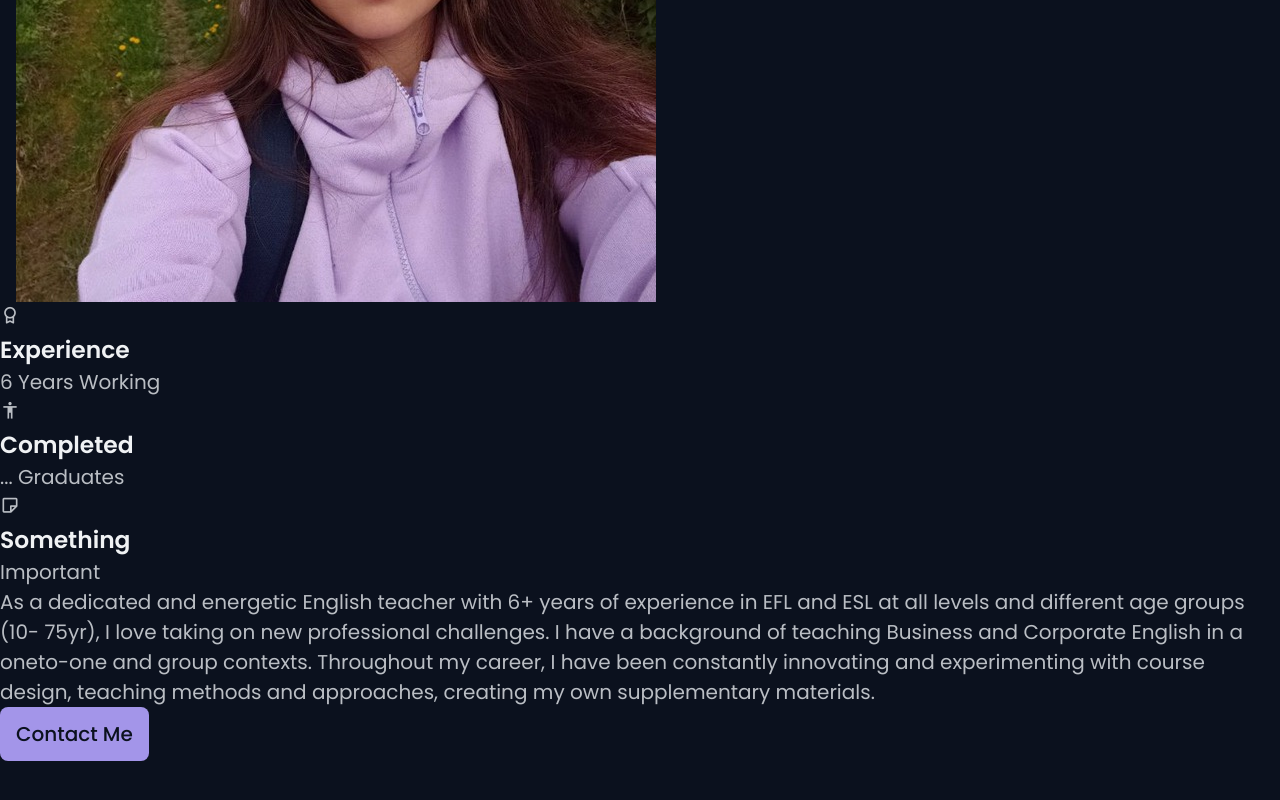
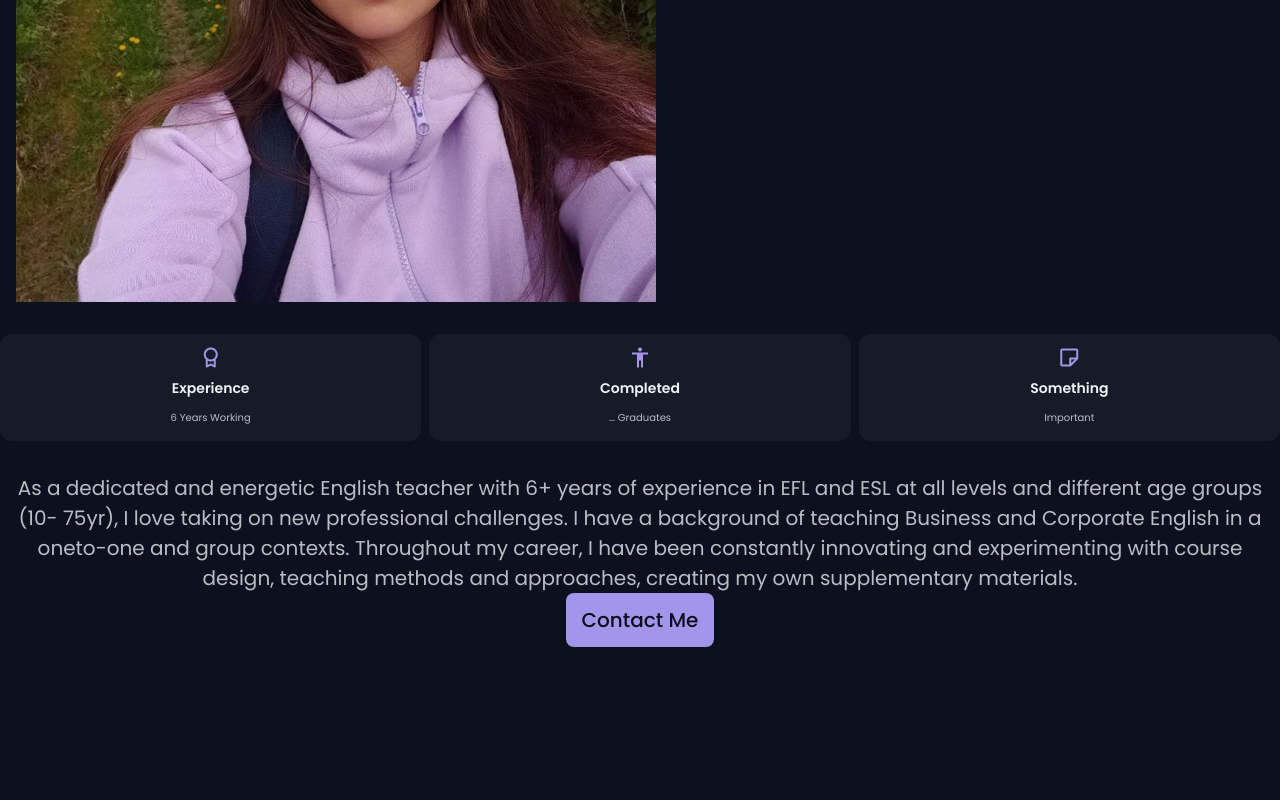
Before and after one commit to mralex90/Portfolio_OG, a plain HTML site: page index.html in a window 1280 px wide. Shown: the part 1176-1976 px from the top of the page. After the commit the page ends 1927 px from the top, so only its background shows below. Drawn offline with nearby package versions, Linux system fonts and the light colour scheme.

Commit message:
css ABOUT

```diff
--- a/assets/css/styles.css
+++ b/assets/css/styles.css
@@ -357,6 +357,50 @@ img{
 }
 
 /*============ ABOUT ============*/
+.about__container{
+    row-gap: 2.5rem;
+    margin-bottom: 2rem;
+}
+
+.about__img{
+    width: 220px;
+    border-radius: 1.5rem;
+    justify-self: center;
+}
+
+.about__data{
+    text-align: center;
+}
+
+.about__info{
+    display: grid;
+    grid-template-columns: repeat(3, 1fr);
+    gap: .5rem;
+    margin-bottom: 2rem;
+}
+
+.about__box{
+    background-color: var(--container-color);
+    border-radius: .75rem;
+    padding: .75rem .5rem;
+}
+
+.about__icon{
+    font-size: 1.5rem;
+    color: var(--first-color);
+    margin-bottom: .5rem;
+}
+
+.about__title{
+    font-size: var(--small-font-size);
+}
+
+.about__subtitle{
+    font-size: var(--tiny-font-size);
+}
+
+
+
 /*============ SKILLS ============*/
 /*============ SERVICES ============*/
 /*============ ABOUT ============*/
```
